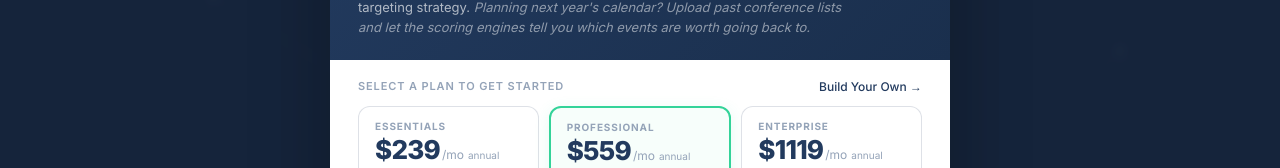
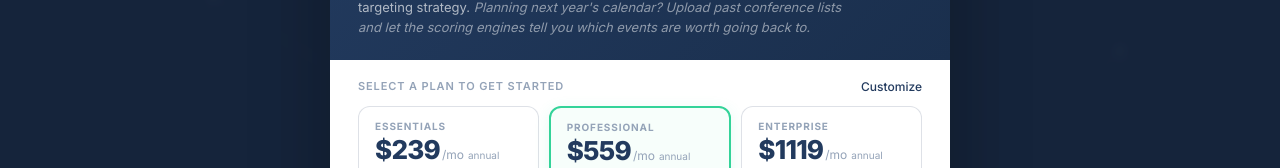
Before and after one commit to kmwinn21-beep/parlay-website, a Next.js app: page /pricing in a window 1280 px wide. Both pictures are taken after a click on the button "Start Free Trial". Shown: the part 136-304 px from the top of the page. Built offline with nearby package versions, Linux system fonts and the light colour scheme; a web font is replaced by a local one.

Commit message:
Update FreeTrialModal.tsx

```diff
--- a/components/FreeTrialModal.tsx
+++ b/components/FreeTrialModal.tsx
@@ -581,7 +581,7 @@ export default function FreeTrialModal({ initialPlan, customPrice, billing, onCl
                         padding: "0", cursor: "pointer",
                       }}
                     >
-                      Build Your Own →
+                      Customize
                     </button>
                   </div>
                   <div
@@ -744,7 +744,7 @@ export default function FreeTrialModal({ initialPlan, customPrice, billing, onCl
                     transition: "background 150ms",
                   }}
                 >
-                  Create Parlay Account &amp; Begin Free Trial →
+                  Create Parlay Account &amp; Start Trial →
                 </button>
               </div>
             </form>
```
